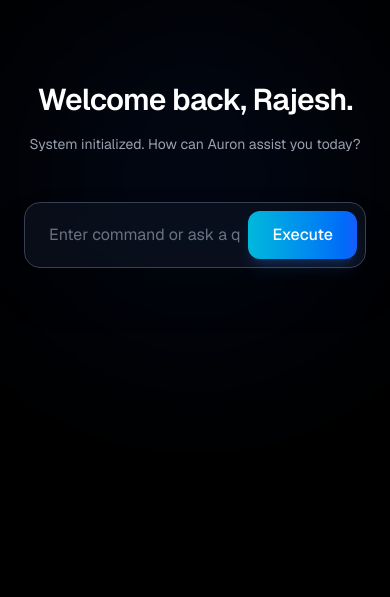
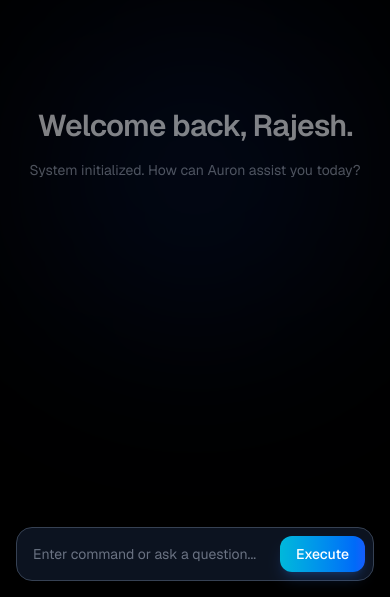
Before and after one commit to basak-works/Auron-OS, a Next.js app in the folder frontend/: page / in a window 390 px wide. Shown: the part 247-844 px from the top of the page. Built offline with nearby package versions, Linux system fonts and the light colour scheme.

Commit message:
Fixed file path and added chat functionality

```diff
--- a/frontend/app/page.tsx
+++ b/frontend/app/page.tsx
@@ -1,8 +1,31 @@
+"use client";
+import { useState } from "react";
+
 export default function Home() {
+  const [input, setInput] = useState("");
+  const [messages, setMessages] = useState<{ role: string; content: string }[]>([]);
+
+  const handleExecute = () => {
+    if (!input.trim()) return;
+
+    // ইউজারের মেসেজ অ্যাড করা
+    const newMessages = [...messages, { role: "user", content: input }];
+    setMessages(newMessages);
+    setInput("");
+
+    // আপাতত একটি ফেক (Fake) AI রেসপন্স দেখানো
+    setTimeout(() => {
+      setMessages((prev) => [
+        ...prev,
+        { role: "ai", content: `Command received. System is preparing to execute: "${input}". (Backend API connection pending...)` }
+      ]);
+    }, 1000);
+  };
+
   return (
     <main className="flex h-screen bg-black text-white font-sans overflow-hidden">
       {/* Sidebar */}
-      <div className="w-64 border-r border-gray-800 p-6 hidden md:flex flex-col justify-between">
+      <div className="w-64 border-r border-gray-800 p-6 hidden md:flex flex-col justify-between z-20 bg-black">
         <div>
           <h1 className="text-3xl font-bold bg-clip-text text-transparent bg-gradient-to-r from-cyan-400 to-blue-600 mb-10">
             Auron OS
@@ -21,24 +44,41 @@ export default function Home() {
       </div>
 
       {/* Main Interface */}
-      <div className="flex-1 flex flex-col items-center justify-center relative p-6">
+      <div className="flex-1 flex flex-col relative p-4 md:p-6 h-full">
         {/* Glowing Background Effect */}
         <div className="absolute top-1/2 left-1/2 -translate-x-1/2 -translate-y-1/2 w-[300px] h-[300px] md:w-[500px] md:h-[500px] bg-blue-600/10 blur-[100px] rounded-full pointer-events-none"></div>
 
-        <div className="z-10 w-full max-w-3xl flex flex-col items-center">
-          <h2 className="text-3xl md:text-5xl font-semibold mb-4 tracking-tight">Welcome back, Rajesh.</h2>
-          <p className="text-gray-400 mb-12 text-center text-sm md:text-base">
-            System initialized. How can Auron assist you today?
-          </p>
+        {/* Chat / Result Area */}
+        <div className="flex-1 overflow-y-auto z-10 w-full max-w-4xl mx-auto flex flex-col gap-4 pb-20 pt-10 scrollbar-hide">
+          {messages.length === 0 ? (
+            <div className="flex flex-col items-center justify-center h-full opacity-50 mt-20">
+               <h2 className="text-3xl md:text-5xl font-semibold mb-4 tracking-tight text-center">Welcome back, Rajesh.</h2>
+               <p className="text-gray-400 mb-12 text-center text-sm md:text-base">System initialized. How can Auron assist you today?</p>
+            </div>
+          ) : (
+            messages.map((msg, index) => (
+              <div key={index} className={`p-4 rounded-2xl max-w-[85%] ${msg.role === "user" ? "bg-gray-800/80 ml-auto border border-gray-700" : "bg-blue-900/20 mr-auto border border-blue-800/50 text-cyan-50"}`}>
+                <p className="text-sm md:text-base">{msg.content}</p>
+              </div>
+            ))
+          )}
+        </div>
 
-          {/* Input Console */}
-          <div className="w-full bg-gray-900/50 border border-gray-700 rounded-2xl p-2 pl-6 flex items-center shadow-2xl backdrop-blur-sm">
+        {/* Input Console */}
+        <div className="z-20 w-full max-w-4xl mx-auto mt-auto">
+          <div className="w-full bg-gray-900/80 border border-gray-700 rounded-2xl p-2 pl-4 md:pl-6 flex items-center shadow-2xl backdrop-blur-md">
             <input
               type="text"
+              value={input}
+              onChange={(e) => setInput(e.target.value)}
+              onKeyDown={(e) => e.key === "Enter" && handleExecute()}
               placeholder="Enter command or ask a question..."
-              className="flex-1 bg-transparent border-none outline-none text-white placeholder-gray-500 w-full"
+              className="flex-1 bg-transparent border-none outline-none text-white placeholder-gray-500 w-full text-sm md:text-base"
             />
-            <button className="bg-gradient-to-r from-cyan-500 to-blue-600 hover:opacity-90 text-white px-6 py-3 rounded-xl font-medium transition ml-2 shadow-lg shadow-blue-500/20">
+            <button
+              onClick={handleExecute}
+              className="bg-gradient-to-r from-cyan-500 to-blue-600 hover:opacity-90 text-white px-4 py-2 md:px-6 md:py-3 rounded-xl font-medium transition ml-2 shadow-lg shadow-blue-500/20 text-sm md:text-base"
+            >
               Execute
             </button>
           </div>
```
